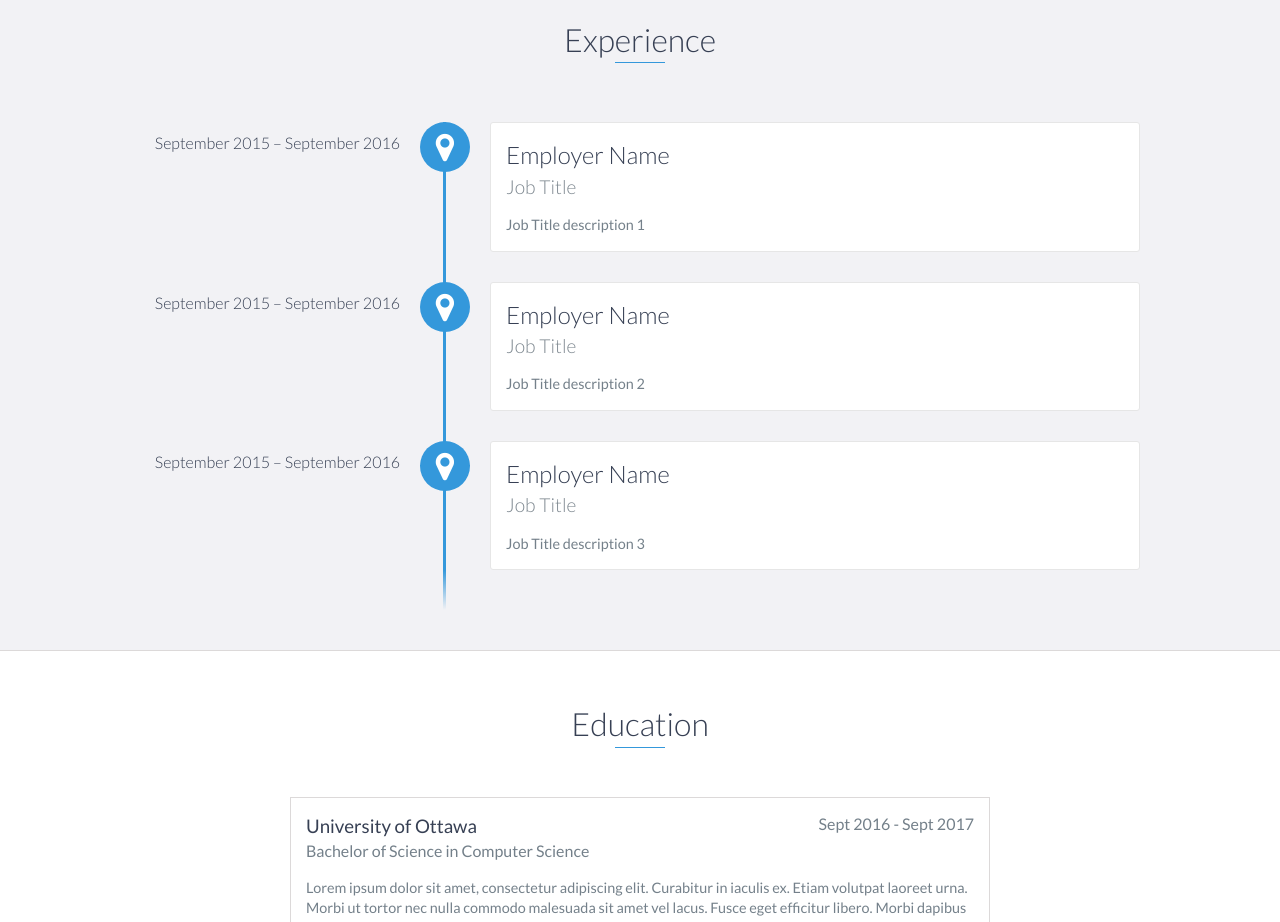
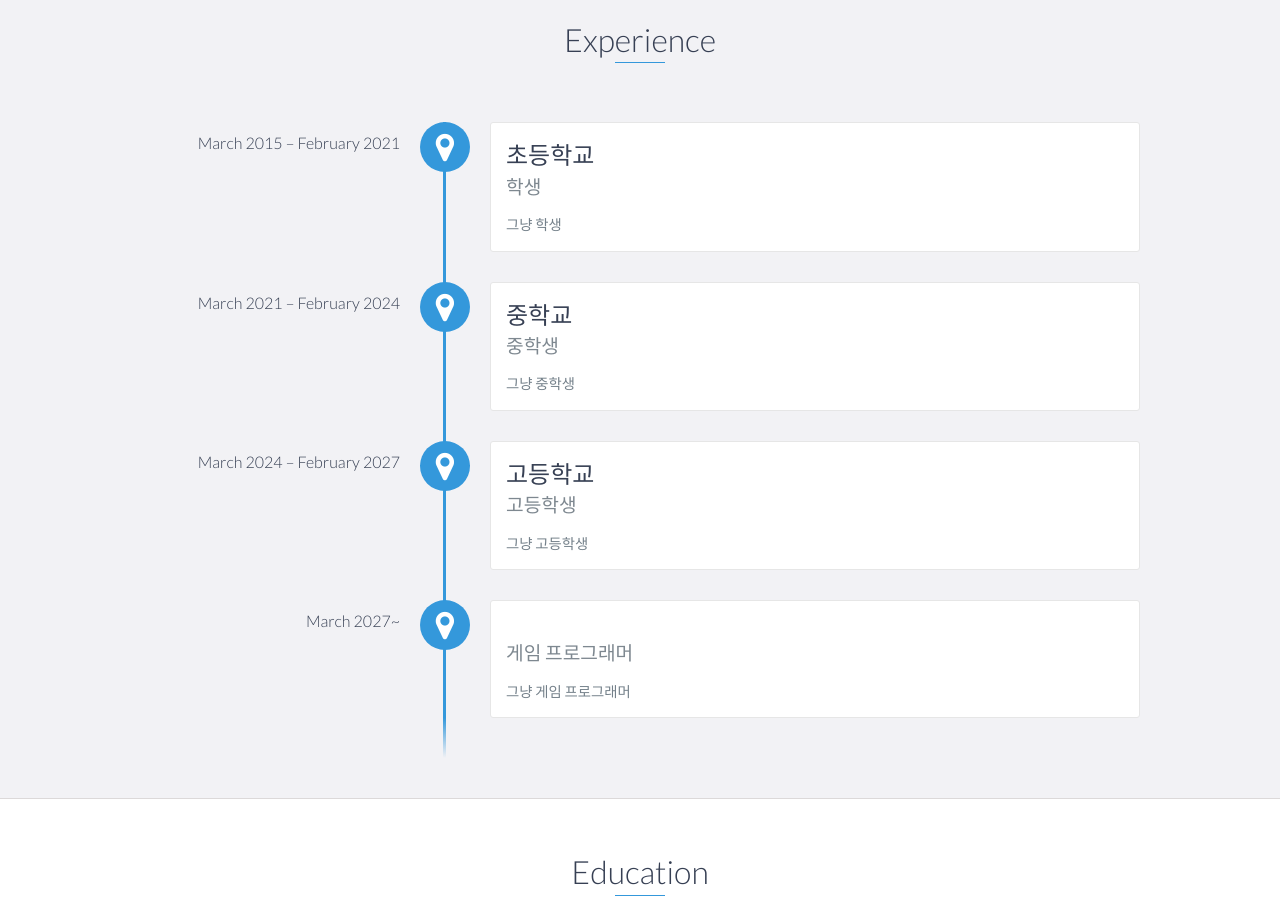
Before and after one commit to jjtMonster/jjtMonster.github.io, a website: page index.html in a window 1280 px wide. Shown: the part 1060-1982 px from the top of the page. Drawn offline with nearby package versions, Linux system fonts and the light colour scheme.

Commit message:
portfolio

```diff
--- a/index.html
+++ b/index.html
@@ -88,27 +88,35 @@
     <div id="experience" class="background-alt">
         <h2 class="heading">Experience</h2>
         <div id="experience-timeline">
-            <div data-date="September 2015 – September 2016">
-                <h3>Employer Name</h3>
-                <h4>Job Title</h4>
+            <div data-date="March 2015 – February 2021">
+                <h3>초등학교</h3>
+                <h4>학생</h4>
                 <p>
-                    Job Title description 1
+                    그냥 학생
                 </p>
             </div>
 
-            <div data-date="September 2015 – September 2016">
-                <h3>Employer Name</h3>
-                <h4>Job Title</h4>
+            <div data-date="March 2021 – February 2024">
+                <h3>중학교</h3>
+                <h4>중학생</h4>
                 <p>
-                    Job Title description 2
+                    그냥 중학생
                 </p>
             </div>
 
-            <div data-date="September 2015 – September 2016">
-                <h3>Employer Name</h3>
-                <h4>Job Title</h4>
+            <div data-date="March 2024 – February 2027">
+                <h3>고등학교</h3>
+                <h4>고등학생</h4>
                 <p>
-                    Job Title description 3
+                    그냥 고등학생
+                </p>
+            </div>
+
+            <div data-date="March 2027~ ">
+                <h3></h3>
+                <h4>게임 프로그래머</h4>
+                <p>
+                    그냥 게임 프로그래머
                 </p>
             </div>
         </div>
```
